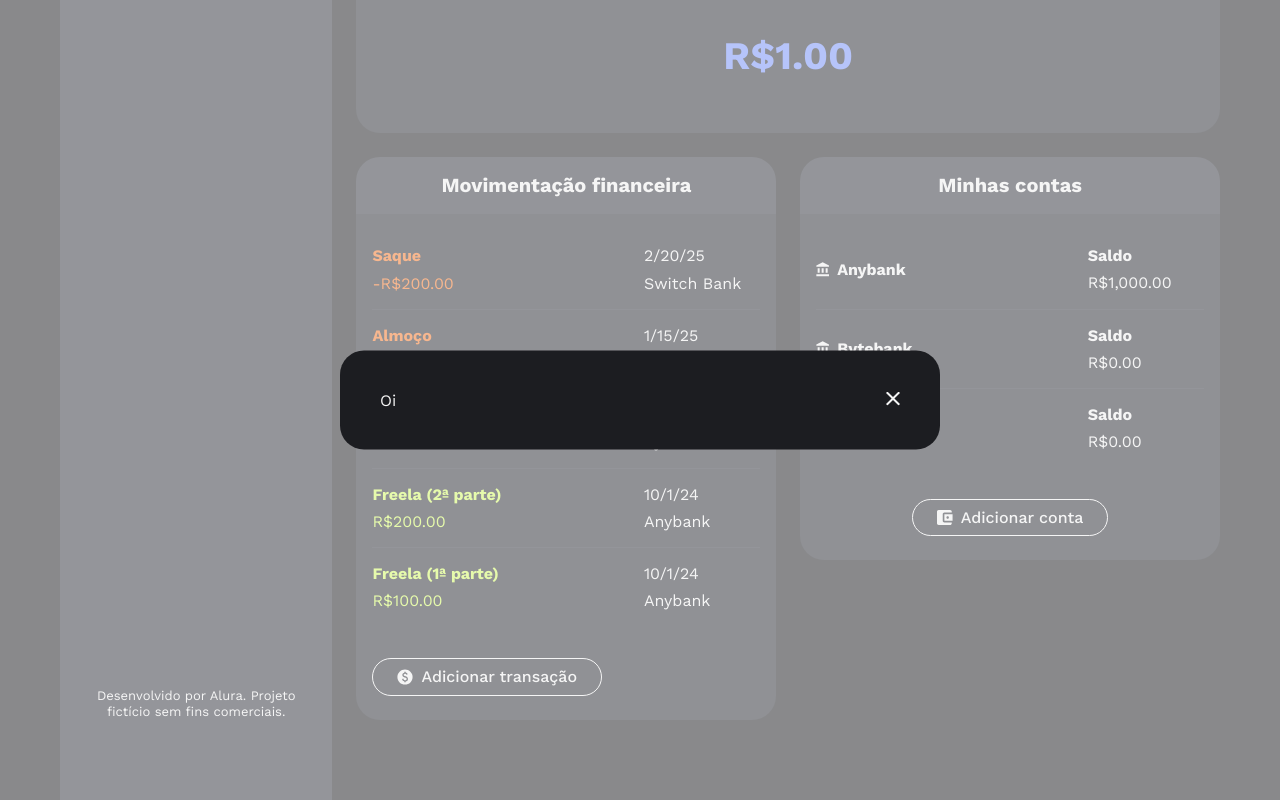
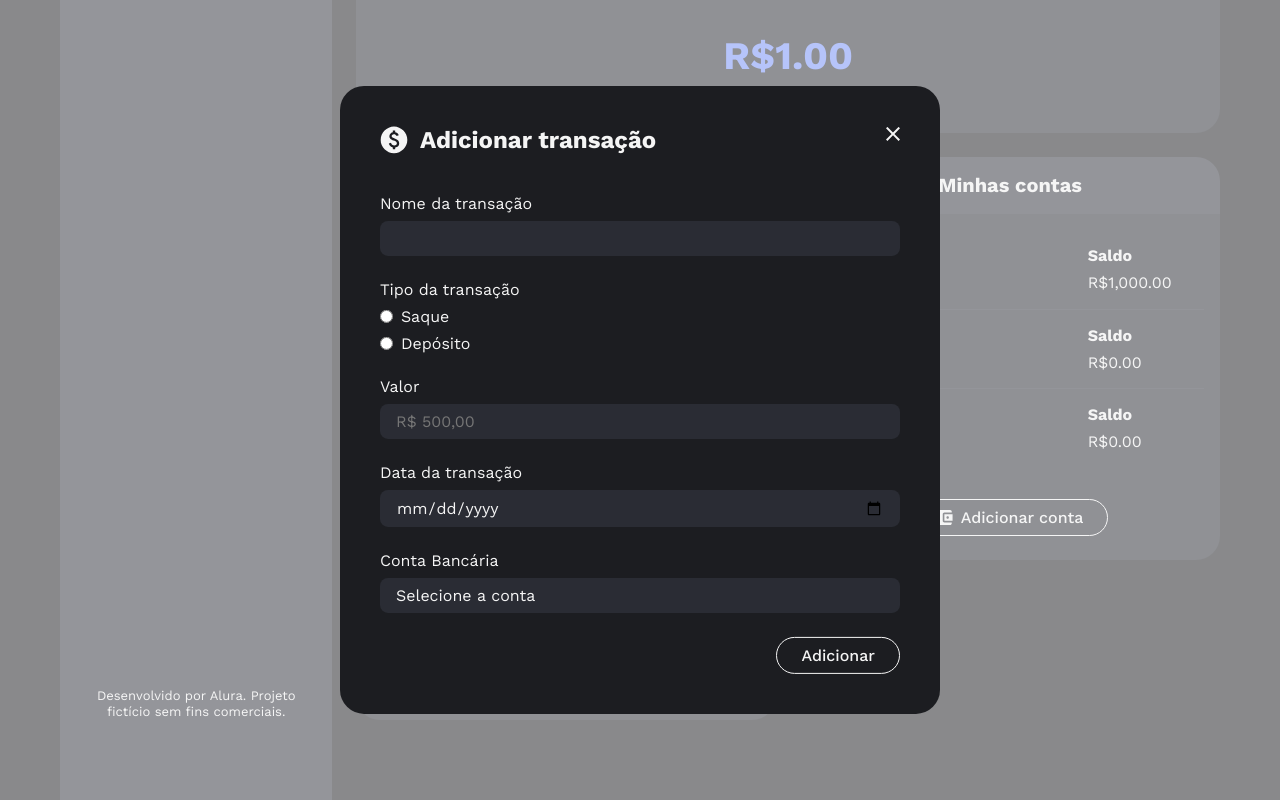
Before and after one commit to alexandre-costa-81/poupeapp, an Angular app: page / in a window 1280 px wide. Both pictures are taken after a click on the button "Adicionar transação". Shown: the part 272-1072 px from the top of the page. Built offline with nearby package versions, Linux system fonts and the light colour scheme.

Commit message:
feat: enhance modal and transaction button components with form functionality and styling

```diff
--- a/src/app/area-financeira/transacoes/botao-adicionar-transacao/botao-adicionar-transacao.component.css
+++ b/src/app/area-financeira/transacoes/botao-adicionar-transacao/botao-adicionar-transacao.component.css
@@ -1,3 +1,49 @@
 .icone-moeda {
   width: 1rem;
 }
+
+.form {
+  display: flex;
+  flex-direction: column;
+  gap: 1.5rem;
+}
+
+.label-grupo {
+  display: flex;
+  flex-direction: column;
+  gap: 0.5rem;
+}
+
+.input {
+  padding: 0.5rem 1rem;
+
+  border-radius: 0.5rem;
+  border: 0;
+  background: var(--fundo-componentes);
+}
+
+.grupo-tipo-transacao {
+  border: 0;
+
+  display: flex;
+  flex-direction: column;
+  gap: 0.5rem;
+}
+
+.legend {
+  margin-bottom: 0.5rem;
+}
+
+.label-grupo-radio {
+  display: flex;
+  align-items: center;
+  gap: 0.5rem;
+}
+
+.select-conta-transacao {
+  appearance: none;
+}
+
+.botao-adicionar-transacao {
+  margin-left: auto;
+}
--- a/src/app/area-financeira/transacoes/botao-adicionar-transacao/botao-adicionar-transacao.component.html
+++ b/src/app/area-financeira/transacoes/botao-adicionar-transacao/botao-adicionar-transacao.component.html
@@ -3,4 +3,55 @@
   Adicionar transação
 </app-botao>
 
-<app-modal [aberto]="modalAberto()"></app-modal>
+<app-modal [(aberto)]="modalAberto">
+  <ng-container modal-cabecalho class="modal-cabecalho">
+    <img src="icones/moeda.svg" alt="">
+    <h2 class="text-xl">Adicionar transação</h2>
+  </ng-container>
+
+  <form class="form text-md">
+    <label class="label-grupo">
+      Nome da transação
+      <input class="input" type="text" name="nome-transacao">
+    </label>
+
+    <fieldset class="grupo-tipo-transacao" required>
+      <legend class="legend">Tipo da transação</legend>
+
+      <label class="label-grupo-radio">
+        <input type="radio" name="tipo-transacao" required>
+        Saque
+      </label>
+
+      <label class="label-grupo-radio">
+        <input type="radio" name="tipo-transacao" required>
+        Depósito
+      </label>
+    </fieldset>
+
+    <label class="label-grupo">
+      Valor
+      <input class="input" type="number" name="valor-transacao" min="0.01" step="0.01" placeholder="R$ 500,00" required>
+    </label>
+
+    <label class="label-grupo">
+      Data da transação
+      <input class="input" type="date" name="data-transacao" required>
+    </label>
+
+    <label class="label-grupo">
+      Conta Bancária
+
+      <select name="conta-transacao" class="input select-conta-transacao" required>
+        <option value="" selected disabled>Selecione a conta</option>
+
+        <option value="Anybank">Anybank</option>
+        <option value="Bytebank">Bytebank</option>
+      </select>
+    </label>
+
+    <app-botao class="botao-adicionar-transacao">
+      Adicionar
+    </app-botao>
+  </form>
+</app-modal>
--- a/src/app/area-financeira/transacoes/botao-adicionar-transacao/botao-adicionar-transacao.component.ts
+++ b/src/app/area-financeira/transacoes/botao-adicionar-transacao/botao-adicionar-transacao.component.ts
@@ -1,4 +1,4 @@
-import { Component, signal } from '@angular/core';
+import { Component, effect, signal } from '@angular/core';
 import { BotaoComponent } from "../../../compartilhados/botao/botao.component";
 import { ModalComponent } from "../../../compartilhados/modal/modal.component";
 
--- a/src/app/compartilhados/modal/modal.component.css
+++ b/src/app/compartilhados/modal/modal.component.css
@@ -24,3 +24,15 @@
     right: 2.5rem;
     cursor: pointer;
 }
+
+.conteudo {
+  display: flex;
+  flex-direction: column;
+  gap: 2.5rem;
+}
+
+.cabecalho {
+  display: flex;
+  align-items: center;
+  gap: 0.75rem;
+}
--- a/src/app/compartilhados/modal/modal.component.html
+++ b/src/app/compartilhados/modal/modal.component.html
@@ -1,6 +1,18 @@
 <dialog #modal class="dialog">
-  <button class="fechar-modal">
+  <button (click)="fecharModal()" class="fechar-modal">
     <img src="icones/fechar.svg" alt="Fechar modal" aria-hidden="true" />
   </button>
-  Oi
+  <div class="conteudo">
+    <div class="cabecalho">
+      <ng-content select="[modal-cabecalho]">
+        Título padrão
+      </ng-content>
+    </div>
+
+    <div>
+      <ng-content>
+        Conteúdo padrão
+      </ng-content>
+    </div>
+  </div>
 </dialog>
--- a/src/app/compartilhados/modal/modal.component.ts
+++ b/src/app/compartilhados/modal/modal.component.ts
@@ -1,4 +1,4 @@
-import { afterRender, Component, ElementRef, input, viewChild } from '@angular/core';
+import { afterRender, Component, ElementRef, model, viewChild } from '@angular/core';
 
 @Component({
   selector: 'app-modal',
@@ -8,13 +8,19 @@
 })
 export class ModalComponent {
   modal = viewChild.required<ElementRef<HTMLDialogElement>>('modal');
-  aberto = input(false);
+  aberto = model(false);
 
   constructor() {
     afterRender(() => {
       if (this.aberto()) {
         this.modal().nativeElement.showModal();
+      } else {
+        this.modal().nativeElement.close();
       }
     });
   }
+
+  fecharModal() {
+    this.aberto.set(false);
+  }
 }
```
